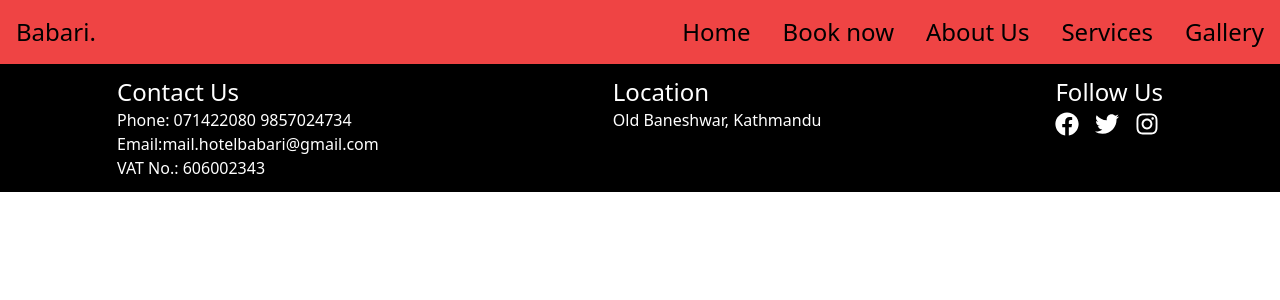
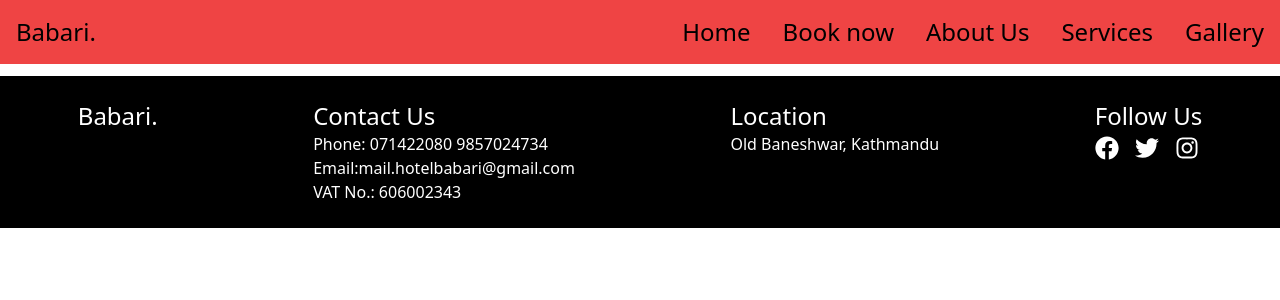
Before and after one commit to Sushant203/GitPractice, a React (Vite) app: page / in a window 1280 px wide. Shown: the top 300 px of the page. Built offline with nearby package versions, Linux system fonts and the light colour scheme.

Commit message:
solved footer css issue

```diff
--- a/src/Navigation/Footer.jsx
+++ b/src/Navigation/Footer.jsx
@@ -1,8 +1,9 @@
 import { FaFacebook, FaInstagram, FaTwitter } from "react-icons/fa";
 const Footer = () => {
   return (
-    <footer className=" py-3 bg-black text-white">
+    <footer className=" py-6 my-3 bg-black text-white h-full">
       <div className="flex justify-around">
+        <h2 className="text-2xl">Babari.</h2>
         {/* contact form */}
         <div>
           <h2 className="text-2xl">Contact Us</h2>
```
